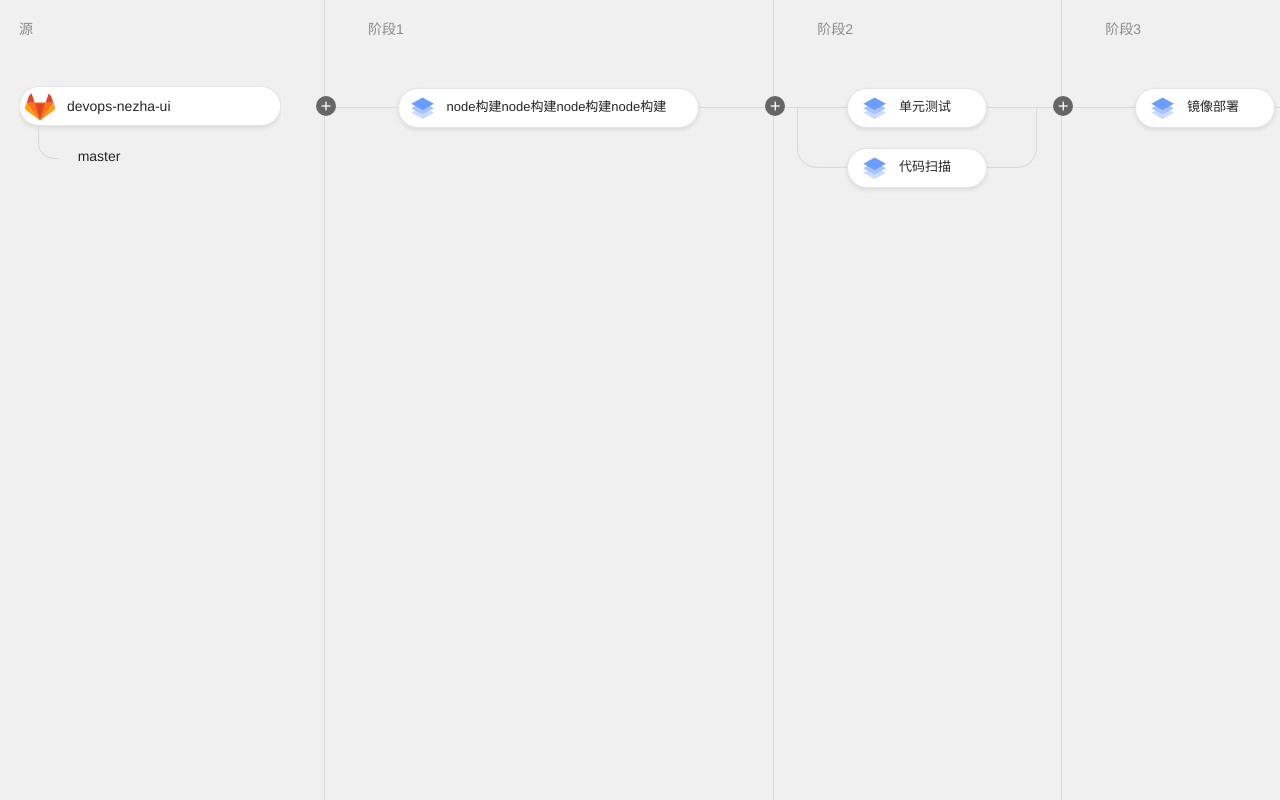
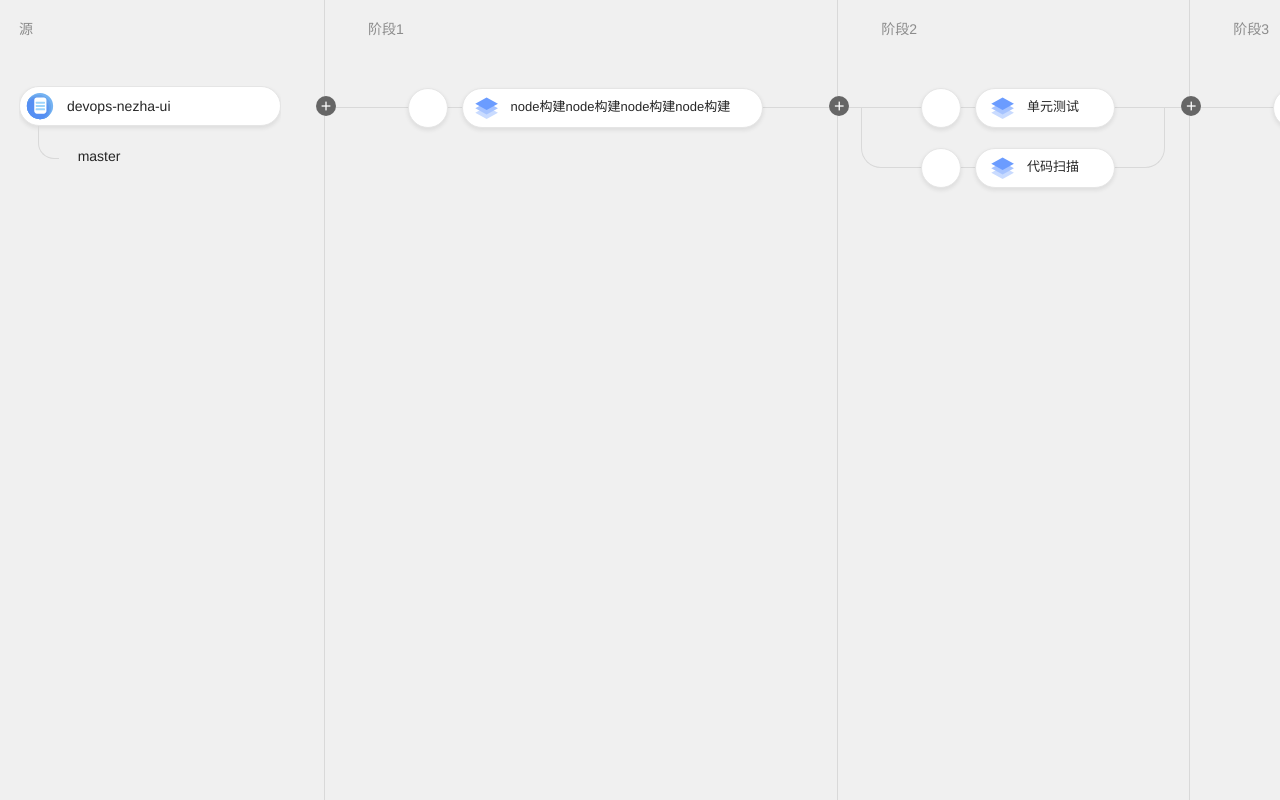
Before and after one commit to gdzy1987/vue-pipeline-flow, a Vue app: page / in a window 1280 px wide. Built offline with nearby package versions, Linux system fonts and the light colour scheme.

Commit message:
add action

```diff
--- a/src/views/Home.vue
+++ b/src/views/Home.vue
@@ -36,6 +36,14 @@
               <div class="stages">
                 <div class="container" v-for="(c_item,c_index) in item.nodes" :key="c_item.uid">
                   <div class="tasks-container">
+                    <div class="action" @click="changeActionType(c_item)">
+                      <a-tooltip :title="c_item.auto ? '自动触发': '手动触发'">
+
+                        <a-icon v-if="c_item.auto" type="thunderbolt" theme="filled" style="color:#1890ff"/>
+                        <a-icon v-else type="thunderbolt" />
+                      </a-tooltip>
+
+                    </div>
                     <div class="flow-job" @mousemove="nodeMouseMove(c_item)" @mouseleave="nodeMouseLeave(c_item)">
                       <div class="content">
                         <div class="component-name" >
@@ -105,7 +113,7 @@ export default {
           flow_hover:false,
           btn_hover:false,
           nodes:[
-            {name:"node构建node构建node构建node构建",uid:"c1",node_hover:false},
+            {name:"node构建node构建node构建node构建",uid:"c1",node_hover:false,auto:true},
           ]
         },
         {
@@ -113,8 +121,8 @@ export default {
           flow_hover:false,
           btn_hover:false,
           nodes:[
-            {name:"单元测试",uid:"c2",node_hover:false},
-            {name:"代码扫描",uid:"c3",node_hover:false}
+            {name:"单元测试",uid:"c2",node_hover:false,auto:true},
+            {name:"代码扫描",uid:"c3",node_hover:false,auto:true}
           ]
         },
         {
@@ -122,7 +130,7 @@ export default {
           flow_hover:false,
           btn_hover:false,
           nodes:[
-            {name:"镜像部署",uid:"c4",node_hover:false},
+            {name:"镜像部署",uid:"c4",node_hover:false,auto:true},
           ]
         },
       ]
@@ -162,6 +170,10 @@ export default {
     addTaskMouseLeave(item){
       item.btn_hover = false
     },
+    // 变更触发方式
+    changeActionType(item){
+      item.auto = !item.auto
+    },
     // 添加步骤
     addStage(index){
       const uuid = this.uid()
@@ -170,7 +182,7 @@ export default {
         flow_hover:false,
         btn_hover:false,
         nodes:[
-          {name:"任务" + uuid,uid:"c1"+ uuid},
+          {name:"任务" + uuid,uid:"c1"+ uuid,auto:true},
         ]
       }
       if(index == -1){
@@ -186,7 +198,7 @@ export default {
     // 添加并行任务
     addTask(index,c_index){
       const uuid = this.uid()
-      const obj = { name:"Task" + uuid, uid:"c2"+ uuid }
+      const obj = { name:"Task" + uuid, uid:"c2"+ uuid,auto:true}
       this.data[index].nodes.push(obj)
     },
     uid() {
@@ -392,6 +404,21 @@ export default {
                 cursor: pointer;
                 box-shadow: 0 2px 4px 0 rgb(38 38 38 / 10%);
               }
+              .action{
+                box-shadow: 0 2px 4px 0 rgb(38 38 38 / 10%);
+                width: 40px;
+                margin: 10px 14px 10px 10px;
+                background: #fff;
+                border: 1px solid #e5e5e5;
+                border-radius: 20px;
+                height: 40px;
+                font-size: 17px;
+                display: flex;
+                justify-content: center;
+                align-items: center;
+                z-index: 1;
+                cursor: pointer;
+              }
               .flow-job{
                 z-index: 1;
                 position: relative;
```
Also changed, not shown: src/views/svg/git.svg.
